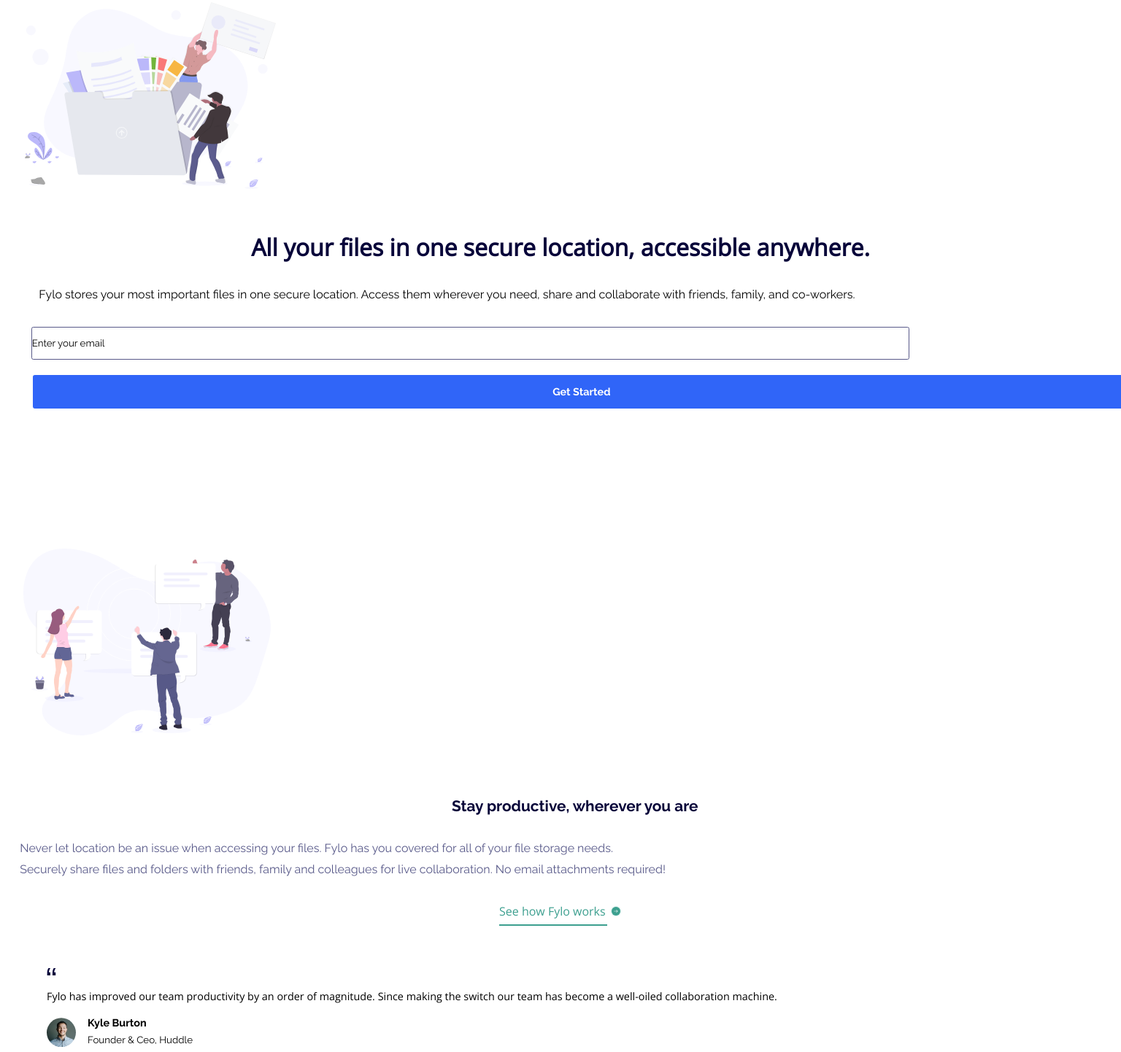
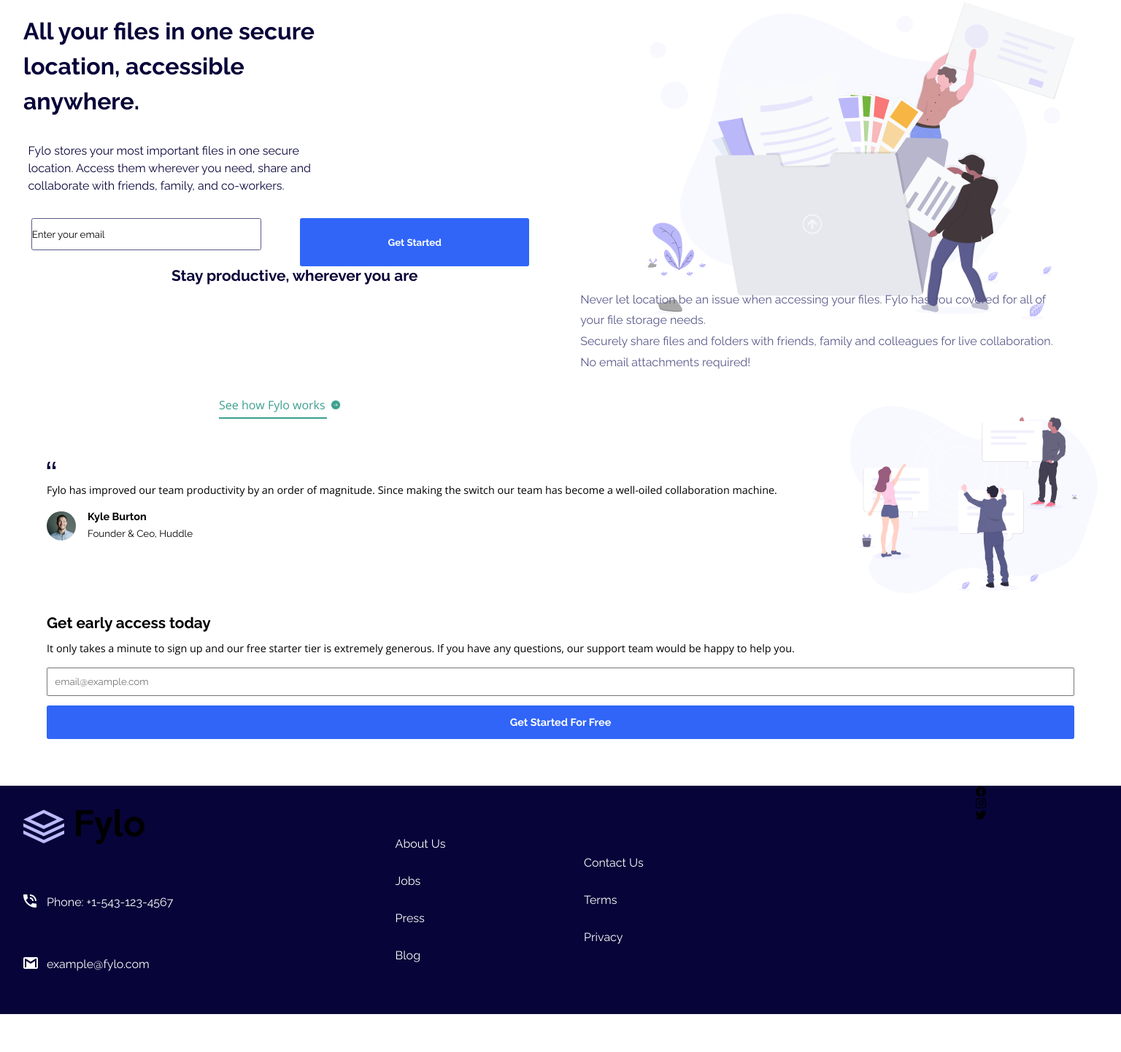
Before and after one commit to TheCoderGuru/fylo-landing-page-with-two-column-layout, a plain HTML site: page index.html in a window 1536 px wide. Shown: the part 139-1581 px from the top of the page at 73% size. After the commit the page ends 1529 px from the top, so only its background shows below. Drawn offline with nearby package versions, Linux system fonts and the light colour scheme.

Commit message:
Finished the mobile design currently 80% finished with the desktop design

```diff
--- a/css/style.scss
+++ b/css/style.scss
@@ -1,3 +1,5 @@
+//! SASS Variables
+
 $very-dark-blue: hsl(243, 87%, 12%);
 $desaturated-blue: hsl(238, 22%, 44%);
 $bright-blue: hsl(224, 93%, 58%);
@@ -109,15 +111,6 @@
   font-family: "Open Sans";
 }
 
-// .container__link::after {
-//   content: '';
-//   display: block;
-//   text-decoration: underline;
-//   position: absolute;
-//   width: 100%;
-//   border: 2px solid black;
-// }
-
 input[type="email"] {
   margin-inline: 2em;
   margin-bottom: 1.6em;
@@ -214,25 +207,25 @@
   }
 }
 
-.button-group{
+.button-group {
   display: flex;
   flex-direction: column;
 }
 
-.btn.btn-primary{
-   width: 100%;
+.btn.btn-primary {
+  width: 100%;
   padding-block: 1em;
   font-weight: 700;
   border: none;
-  font-size: .9em;
+  font-size: 0.9em;
   text-align: center;
   color: white;
   border-radius: 0.2em;
   background-color: $bright-blue;
 }
-.field-email{
+.field-email {
   margin-block: 1em;
-  padding: .7em;
+  padding: 0.7em;
 }
 // Footer section
 
@@ -240,13 +233,118 @@
   background-color: $very-dark-blue;
 
   & div img {
-    margin-block: 3em;
+    margin-block: 2em;
     margin-left: 2em;
     color: white;
   }
 }
 
 .footer-item {
-  display: flex;
-  color: $desaturated-blue;
+  display: grid;
+  grid-template-columns: 1fr 5fr;
 }
+
+.flex-item{
+  width: fit-content;
+  display: grid;
+  font-weight: 500;
+  color: white;
+  vertical-align: middle;
+  place-content: center;
+}
+
+.footer-links{
+    margin-inline: 2em;
+    & div > p {
+      margin-block: 2em;
+      color: white;
+    }
+}
+
+.footer-links-2{
+  margin-inline: 2em;
+  margin-block: 4em;
+
+  & p{
+    margin-block: 2em;
+    color: white;
+  }
+}
+
+
+// Desktop Version
+
+@media only screen and ( min-width: 1440px ){
+  .hero-grid{
+    grid-template-columns: repeat(2, 1fr);
+  }
+
+  .hero{
+    order: -1;
+    position: relative;
+    display: grid;
+    place-content: center;
+
+    &__title{
+      margin-top: 3em;
+      font-family: 'Raleway';
+      width: 54%;
+      margin-left: 1em;
+      line-height: 1.5;
+      text-align: left;
+    }
+
+    &__description{
+      margin-left: 2.4em;
+      text-align: left;
+      font-family: 'Raleway';
+      color: $very-dark-blue;
+      width: 54%;
+    }
+  }
+
+  .hero__image{
+    height: 16*1.7em;
+    position: absolute;
+    right: 2em;
+  }
+
+  .hero-flex-group{
+    flex-direction: row;
+  }
+
+  input[type=submit]{
+
+  }
+
+  .container{
+    display: grid;
+    grid-template-columns: repeat(2, 1fr);
+    position: relative;
+
+    &__image{
+      right: 0;
+      position: absolute;
+    }
+  }
+
+  .footer-item{
+    display: grid;
+    grid-template-columns: repeat(1fr, 22fr);
+  }
+
+  .footer-container{
+    display: grid;
+    grid-template-columns: repeat(4, 1fr);
+  }
+
+  .footer-links{
+    display: grid;
+    place-items: center;
+  }
+
+  .footer-social-media{
+    display: grid;
+    place-items: center;
+  }
+}
--- a/index.html
+++ b/index.html
@@ -64,7 +64,7 @@
               id=""
               placeholder="Enter your email"
             />
-            <input class="btn btn-primary" type="submit" value="Get Started" />
+            <input type="submit" value="Get Started" />
           </div>
         </div>
         <div>
@@ -125,7 +125,13 @@
             would be happy to help you.
           </p>
           <div class="button-group">
-            <input class="field-email" type="text" name="" id="" placeholder="email@example.com" />
+            <input
+              class="field-email"
+              type="text"
+              name=""
+              id=""
+              placeholder="email@example.com"
+            />
             <a class="btn btn-primary" href="">Get Started For Free</a>
           </div>
         </div>
@@ -134,28 +140,47 @@
         <div>
           <img src="./images/logo.svg" alt="logo" />
           <div class="footer-item">
+            <div>
               <img src="./images/icon-phone.svg" alt="" />
-            <div>
+            </div>
+            <div class="flex-item">
               <p>Phone: +1-543-123-4567</p>
             </div>
           </div>
           <div class="footer-item">
+            <div>
               <img src="./images/icon-email.svg" alt="" />
+            </div>
+            <div class="flex-item">
               <p>example@fylo.com</p>
             </div>
           </div>
+        </div>
+        <div class="footer-links">
           <div>
             <p>About Us</p>
             <p>Jobs</p>
             <p>Press</p>
             <p>Blog</p>
           </div>
+        </div>
+        <div class="footer-links-2">
           <div>
             <p>Contact Us</p>
             <p>Terms</p>
             <p>Privacy</p>
           </div>
+        </div>
+        <div>
+          <div class="footer-social-media">
+            <ion-icon name="logo-facebook"></ion-icon>
+            <ion-icon name="logo-instagram"></ion-icon>
+            <ion-icon name="logo-twitter"></ion-icon>
+          </div>
+        </div>
       </footer>
     </main>
+
+    <script type="module" src="https://unpkg.com/ionicons@5.5.2/dist/ionicons/ionicons.esm.js"></script>
   </body>
 </html>
```
Also changed, not shown: css/style.css, 1 other file. Lines whose indentation alone changed are shown as unchanged.
